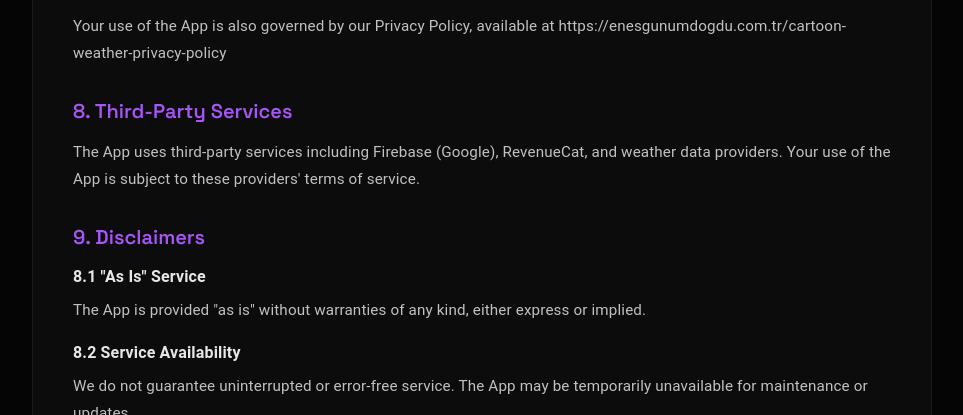
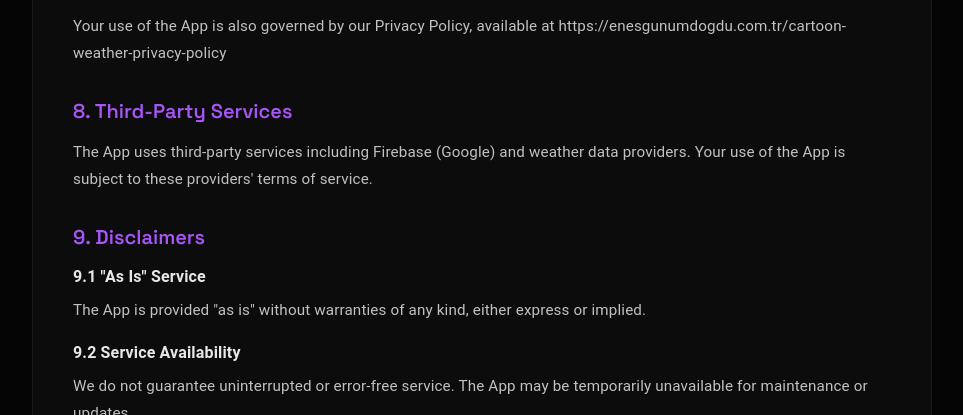
Before and after one commit to enesgunumdogdu/enesgunumdogducomtr, a React (Vite) app: page /cartoon-weather-terms-of-use in a window 1280 px wide. Shown: the part 2480-2895 px from the top of the page, without its empty margins (158-1121 px from the left). Built offline with nearby package versions, Linux system fonts and the light colour scheme.

Commit message:
Update CartoonWeatherTermsOfUse: Removed reference to RevenueCat in third-party services section and corrected section numbering for disclaimers.

```diff
--- a/src/pages/CartoonWeatherTermsOfUse.jsx
+++ b/src/pages/CartoonWeatherTermsOfUse.jsx
@@ -122,7 +122,7 @@ function CartoonWeatherTermsOfUse() {
       title: '8. Third-Party Services',
       content: [
         {
-          text: 'The App uses third-party services including Firebase (Google), RevenueCat, and weather data providers. Your use of the App is subject to these providers\' terms of service.'
+          text: 'The App uses third-party services including Firebase (Google) and weather data providers. Your use of the App is subject to these providers\' terms of service.'
         }
       ]
     },
@@ -130,11 +130,11 @@ function CartoonWeatherTermsOfUse() {
       title: '9. Disclaimers',
       content: [
         {
-          subtitle: '8.1 "As Is" Service',
+          subtitle: '9.1 "As Is" Service',
           text: 'The App is provided "as is" without warranties of any kind, either express or implied.'
         },
         {
-          subtitle: '8.2 Service Availability',
+          subtitle: '9.2 Service Availability',
           text: 'We do not guarantee uninterrupted or error-free service. The App may be temporarily unavailable for maintenance or updates.'
         }
       ]
```
